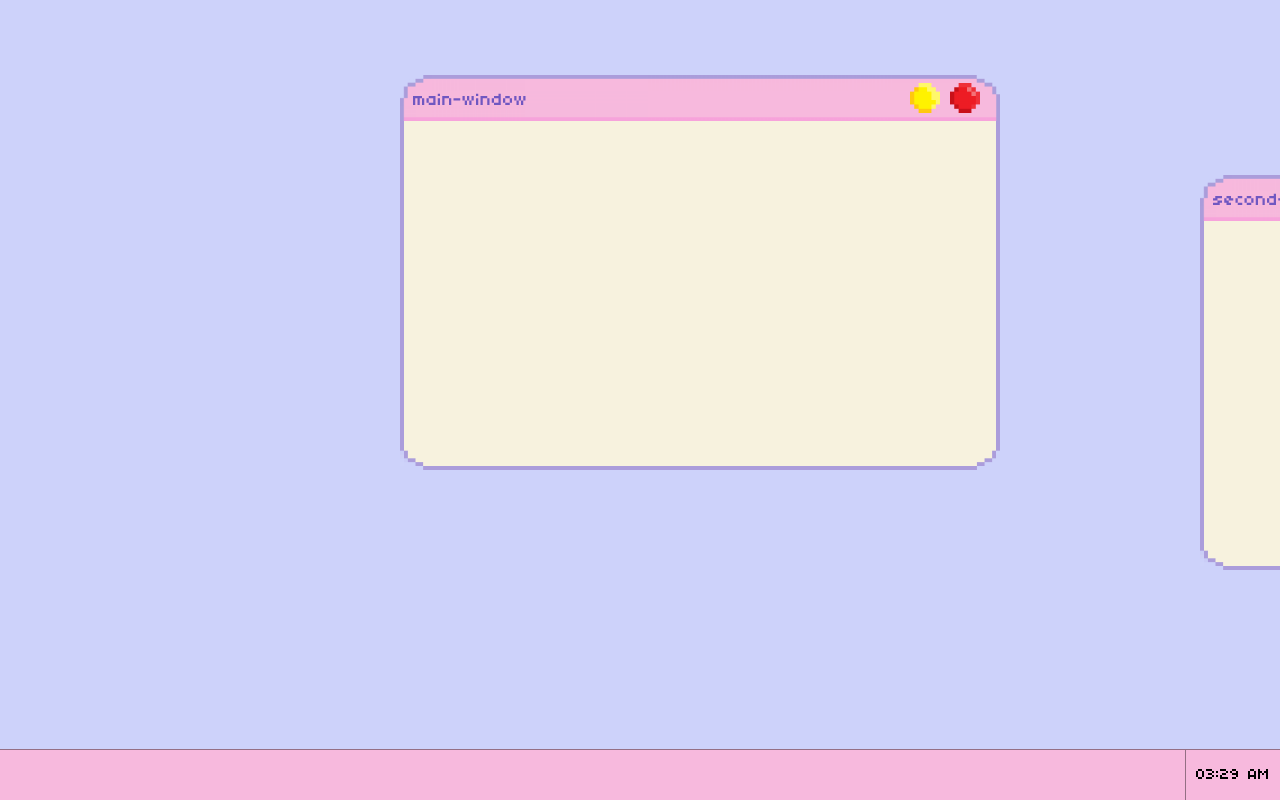
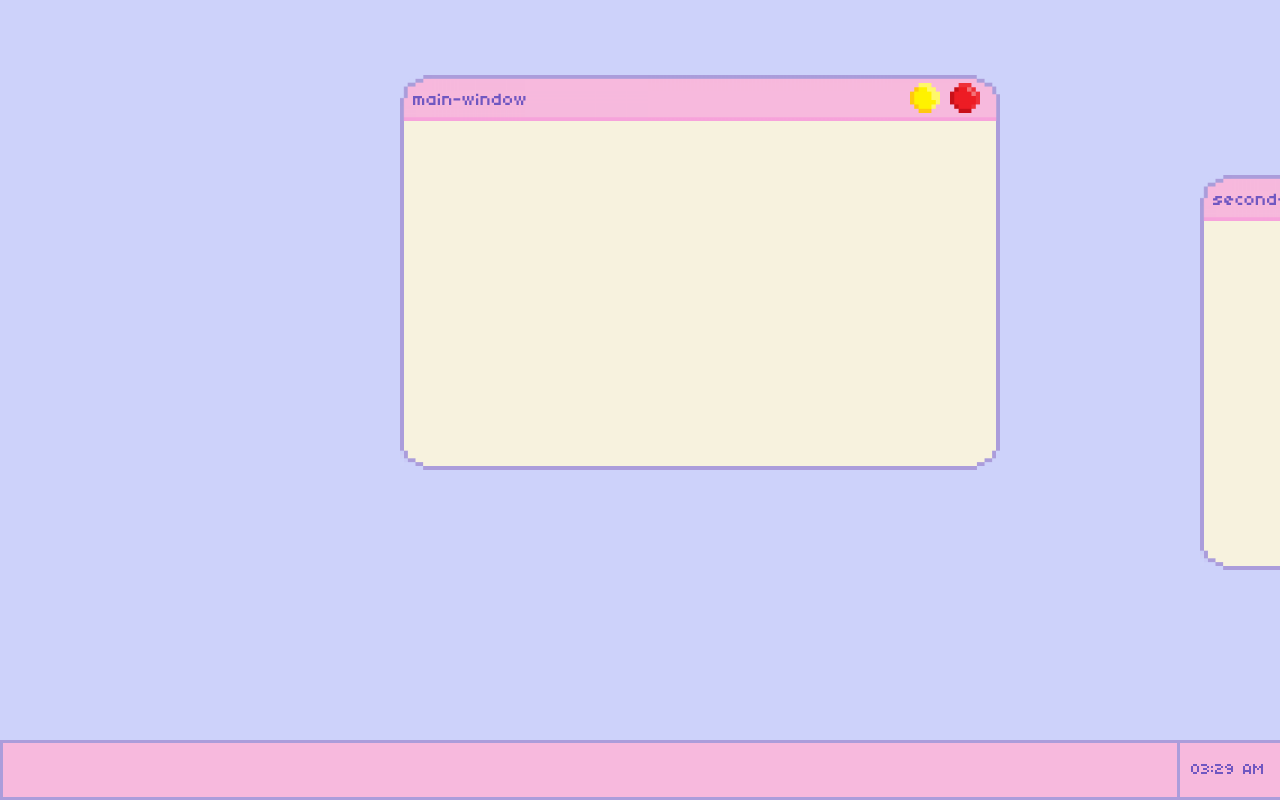
Before and after one commit to codesmary/codesmary.io, a React (Create React App) app in the folder frontend/client/: page / in a window 1280 px wide. Shown: the top 800 px of the page. Built offline with nearby package versions, Linux system fonts and the light colour scheme.

Commit message:
stylize taskbar

```diff
--- a/frontend/client/src/components/Taskbar/Taskbar.css
+++ b/frontend/client/src/components/Taskbar/Taskbar.css
@@ -2,33 +2,32 @@
   display: flex;
   justify-content: space-between;
   align-items: center;
-  width: 100%;
-  background-color: #f7b9dd;
-  height: 50px;
-  border-top: solid rgba(0, 0, 0, 0.4) 0.1px;
 }
 
 .apps {
-  height: 100%;
   display: flex;
   align-items: center;
+  position: absolute;
 }
 
 .app {
   padding-right: 10px;
   padding-left: 10px;
-  height: 100%;
-  border-right: solid rgba(0, 0, 0, 0.4) 0.1px;
   display: flex;
   align-items: center;
   cursor: pointer;
+  color: #7057c1;
+}
+
+.taskbar-line.before-clock {
+  position: absolute;
+  right: 100px;
 }
 
 .time {
   padding-right: 10px;
   padding-left: 10px;
-  height: 100%;
-  border-left: solid rgba(0, 0, 0, 0.4) 0.1px;
-  display: flex;
-  align-items: center;
+  position: absolute;
+  right: 5px;
+  color: #7057c1;
 }
--- a/frontend/client/src/components/Taskbar/Taskbar.js
+++ b/frontend/client/src/components/Taskbar/Taskbar.js
@@ -32,24 +32,37 @@ class Taskbar extends Component {
     });
   }
 
+  renderApps = () => {
+    let apps = this.props.windows.filter(window => window.props.shrink).map(
+      (window, index) =>
+        <div key={"app" + index} className="app" style={{height: "60px"}} onClick={()=>{
+          this.props.onTaskbarChanged(window.props.keyProp, false);
+        }}>
+          {window.props.keyProp}
+        </div>
+      );
+
+      if(apps.length){
+        return apps.reduce((prev, curr) =>
+          prev.concat(curr, <img className="taskbar-line" src={"./pixel_art/taskbar-line-large.png"} height="60px" draggable={false} alt="Pixelized taskbar line"/>), [<img className="taskbar-line" src={"./pixel_art/taskbar-line-large.png"} height="60px" draggable={false} alt="Pixelized taskbar line"/>]
+        );
+      }
+
+      return <img className="taskbar-line" src={"./pixel_art/taskbar-line-large.png"} height="60px" draggable={false} alt="Pixelized taskbar line"/>;
+  }
+
   render() {
     return (
     <div className="taskbar">
+      <img className="taskbar-img" src={"./pixel_art/taskbar-large.png"} width={window.innerWidth} height="60px" draggable={false} alt="Pixelized taskbar"/>
       <div className="apps">
-        {this.props.windows.filter(window => window.props.shrink).map(
-          (window, index) =>
-          <div key={"app" + index} className="app" onClick={()=>{
-            this.props.onTaskbarChanged(window.props.keyProp, false);
-          }}>
-            {window.props.keyProp}
-          </div>
-          )
-        }
+        {this.renderApps()}
       </div>
-      <div className="spacer" style={{width: "50px"}}/>
+      <img className="taskbar-line before-clock" src={"./pixel_art/taskbar-line-large.png"} height="60px" draggable={false} alt="Pixelized taskbar line"/>
       <div className="time">
         {this.state.time}
       </div>
+      <img className="taskbar-line" src={"./pixel_art/taskbar-line-large.png"} height="60px" draggable={false} alt="Pixelized taskbar line"/>
     </div>
     );
   }
```
Also changed, not shown: frontend/client/public/pixel_art/taskbar-large.png (added), frontend/client/public/pixel_art/taskbar-line-large.png (added).
